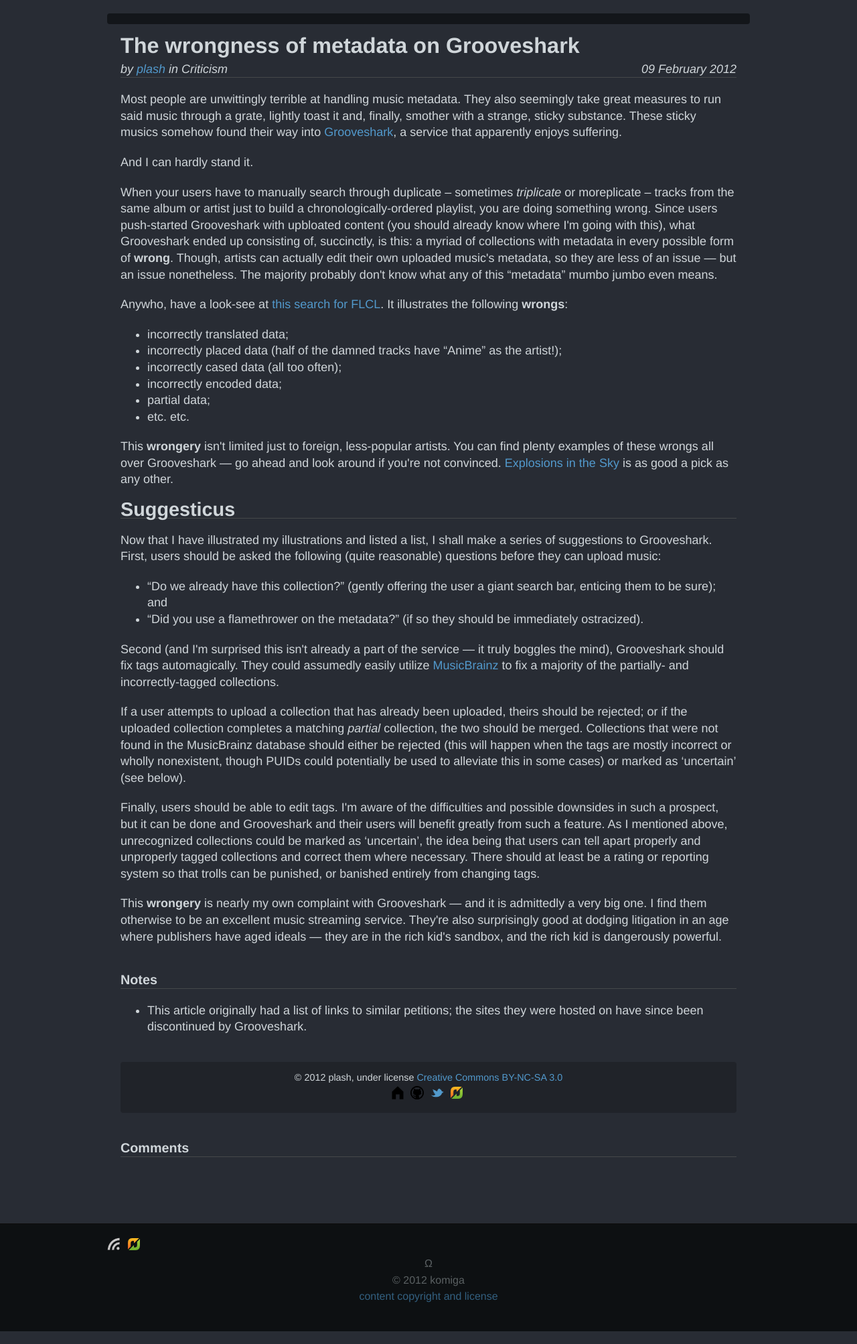
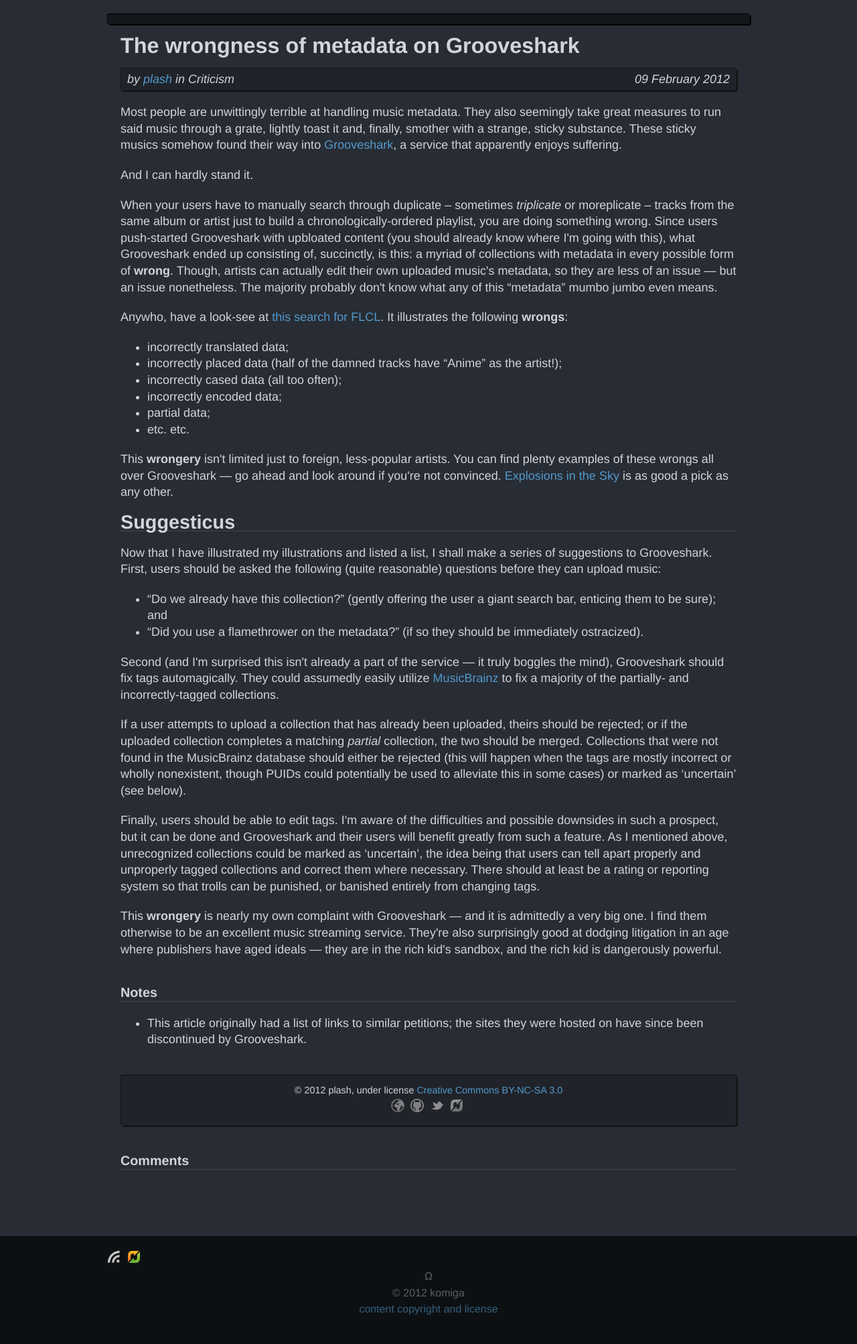
Before and after one commit to Allopoeia/allopoeia.github.com, a Jekyll site: the page built from _posts/criticism/2012-02-09-the-wrongness-of-metadata-on-grooveshark.html, in a window 1280 px wide. Shown: the whole page at 67% size. Built offline with Jekyll 4.4.1, drawn with Linux system fonts in a browser that asks for light colours; Markdown is read by kramdown in place of the engine named in the settings; comment, search, counter and statistics services are not loaded.

Commit message:
Cleaned up styling; added desaturated icons; box-shadowed stuff.
Bannerified the info section in a post's header; added some more bottom margin before the info banner.
Added box shadows to: the top bar, post list items, and post banners.
Removed Times New Roman from '.f-serif' font list.
Lightened post list items a bit; swapped padding so that the fill-span covers the entire item (larger hit box).
Removed `/images/icons/home-20.png` and 'external_link*' icons.
Added globe icon; added desaturated forms of icons; site list items now use desaturated icons in normal state.

```diff
--- a/_layouts/post.html
+++ b/_layouts/post.html
@@ -24,7 +24,7 @@
 		<h2 class="subtitle">{% include fetch/page/fancy_subtitle %}</h2>
 	{% endif %}
 	</hgroup>
-	<div class="separator sep_header">
+	<div class="header-info-banner border-radius-4">
 		by <a href="{% include fetch/author/about-url %}">{{ page.author }}</a>
 		in {% include post/root_category %}
 		<span class="pubdate" title="Last updated {% include post/format_datetime_latest %}">
--- a/css/screen.css
+++ b/css/screen.css
@@ -157,6 +157,8 @@
 
 .clr-norm {color: #D0D6DA;}
 .clr-less {color: #5A6062;}
+.clr-bg-norm {background-color: #282C34;}
+.clr-bg-midl {background-color: #202329;}
 
 .div-relative {position: relative;}
 .generic-float-right {float: right;}
@@ -177,7 +179,7 @@
 }
 
 /* NOTE: Liberation Serif doesn't look so great at 18px */
-.f-serif {font-family: "Liberation Serif", Georgia, "Times New Roman", serif;}
+.f-serif {font-family: "Liberation Serif", Georgia, serif;}
 .f-sans {font-family: "Liberation Sans", "DejaVu Sans", sans-serif;}
 .f-style-sc {font-variant: small-caps;}
 .f-sz-norm {font-size: 18px;}
@@ -219,7 +221,7 @@
 
 /* Components */
 
-/* Hack for preventing page-expansion with the "Share on Google+" feature in the +1 button */
+/* Hack for preventing page expansion with the "Share on Google+" feature in the +1 button */
 /* .. never mind. Can't select elements *inside* the iframe, so it's pointless (the "add more people" dropmenu gets cut off) */
 /*.bubble_content>iframe {
 	max-height: 450px !important;
@@ -253,6 +255,7 @@
 	background-color: #13161A;
 	padding: 8px 12px 8px 12px;
 	margin-bottom: 20px;
+	box-shadow: inset 1px 1px #000000, 2px 2px #000000;
 }
 
 a.nav-item {
@@ -325,15 +328,15 @@
 }
 
 .post_list>li {
-	margin: 4px 0px 4px 0px;
-	padding: 8px 10px 8px 10px;
-	background-color: #13161A;
-	-webkit-border-radius: 4px;
-	-moz-border-radius: 4px;
+	margin: 10px 0px 10px 0px;
+	background-color: #1D2024;
+	box-shadow: inset 1px 1px #141414, 2px 2px #111111;
 }
 
+.post_list>li .div-relative {padding: 8px 10px 8px 10px;}
+
 .post_list>li:hover {
-	background-color: #1D2024;
+	background-color: #202329;
 }
 
 .post_list>li>a:hover {
@@ -365,10 +368,18 @@
 	width: 24px;
 }
 
-.personal-site-list .home    {background: url("/images/icons/home-20.png") no-repeat;}
-.personal-site-list .twitter {background: url("/images/icons/twitter-20.png") no-repeat;}
-.personal-site-list .github  {background: url("/images/icons/github-20.png") no-repeat;}
-.personal-site-list .flattr  {background: url("/images/icons/flattr-20.png") no-repeat;}
+/*.personal-site-list .clicky {-webkit-filter: contrast(0.001) grayscale(1.0);}
+.personal-site-list .clicky:hover {-webkit-filter: none;}*/
+
+.personal-site-list .home    {background: url("/images/icons/globe-20-ds.png") no-repeat;}
+.personal-site-list .twitter {background: url("/images/icons/twitter-20-ds.png") no-repeat;}
+.personal-site-list .github  {background: url("/images/icons/github-20-ds.png") no-repeat;}
+.personal-site-list .flattr  {background: url("/images/icons/flattr-20-ds.png") no-repeat;}
+
+.personal-site-list .home:hover    {background: url("/images/icons/globe-20.png") no-repeat;}
+.personal-site-list .twitter:hover {background: url("/images/icons/twitter-20.png") no-repeat;}
+.personal-site-list .github:hover  {background: url("/images/icons/github-20.png") no-repeat;}
+.personal-site-list .flattr:hover  {background: url("/images/icons/flattr-20.png") no-repeat;}
 
 /* Article */
 
@@ -391,10 +402,33 @@
 	content: "“";
 }
 
+/* Headers */
+
+#article_container>header {
+	margin: 10px 0px 20px 0px;
+}
+
+#article_container>header>hgroup {
+	margin-bottom: 20px;
+}
+
+#article_container>header .title {margin: 5px 0px 5px 0px;}
+#article_container>header .subtitle {margin: 5px 0px 5px 0px; font-size: 110%;}
+
 /* Post sections */
 
-.sep_header {font-style: italic;}
-.sep_header>.pubdate {float: right;}
+.header-info-banner,
+.author-banner {
+	box-shadow: inset 1px 1px #141414, 2px 2px #111111;
+	background-color: #202329;
+}
+
+.header-info-banner {
+	margin-top: 10px;
+	padding: 5px 10px;
+	font-style: italic;
+}
+.header-info-banner .pubdate {float: right;}
 
 .sep_footnotes {margin-top: 40px;}
 .sep_comments {margin-top: 40px;}
@@ -402,22 +436,7 @@
 .author-banner {
 	margin-top: 40px;
 	padding: 10px;
-	background-color: #202329;
-	/*box-shadow: inset 1px 1px #181818, 2px 2px #111;*/
 }
-
-/* Headers */
-
-#article_container>header {
-	margin: 10px 0px 20px 0px;
-}
-
-#article_container>header>hgroup {
-	margin-bottom: 10px;
-}
-
-#article_container>header .title {margin: 5px 0px 5px 0px;}
-#article_container>header .subtitle {margin: 5px 0px 5px 0px; font-size: 110%;}
 
 /* Post comments */
 
--- a/index.html
+++ b/index.html
@@ -15,7 +15,7 @@
 <ul class="post_list">
 {% for post in site.posts limit:10 %}
 {% capture __minify %}
-	<li>
+	<li class="border-radius-4">
 	<div class="div-relative">
 		<span>
 		<em>{% assign _category_list = post.categories %}{% include post/root_category %}</em> &rArr;
```
Also changed, not shown: images/icons/external_link-12.png (deleted), images/icons/external_link-20.png (deleted), images/icons/flattr-20-ds.png (added), images/icons/github-20-ds.png (added), images/icons/globe-20-ds.png (added), images/icons/globe-20.png (added), images/icons/home-20.png (deleted), images/icons/twitter-20-ds.png (added).
